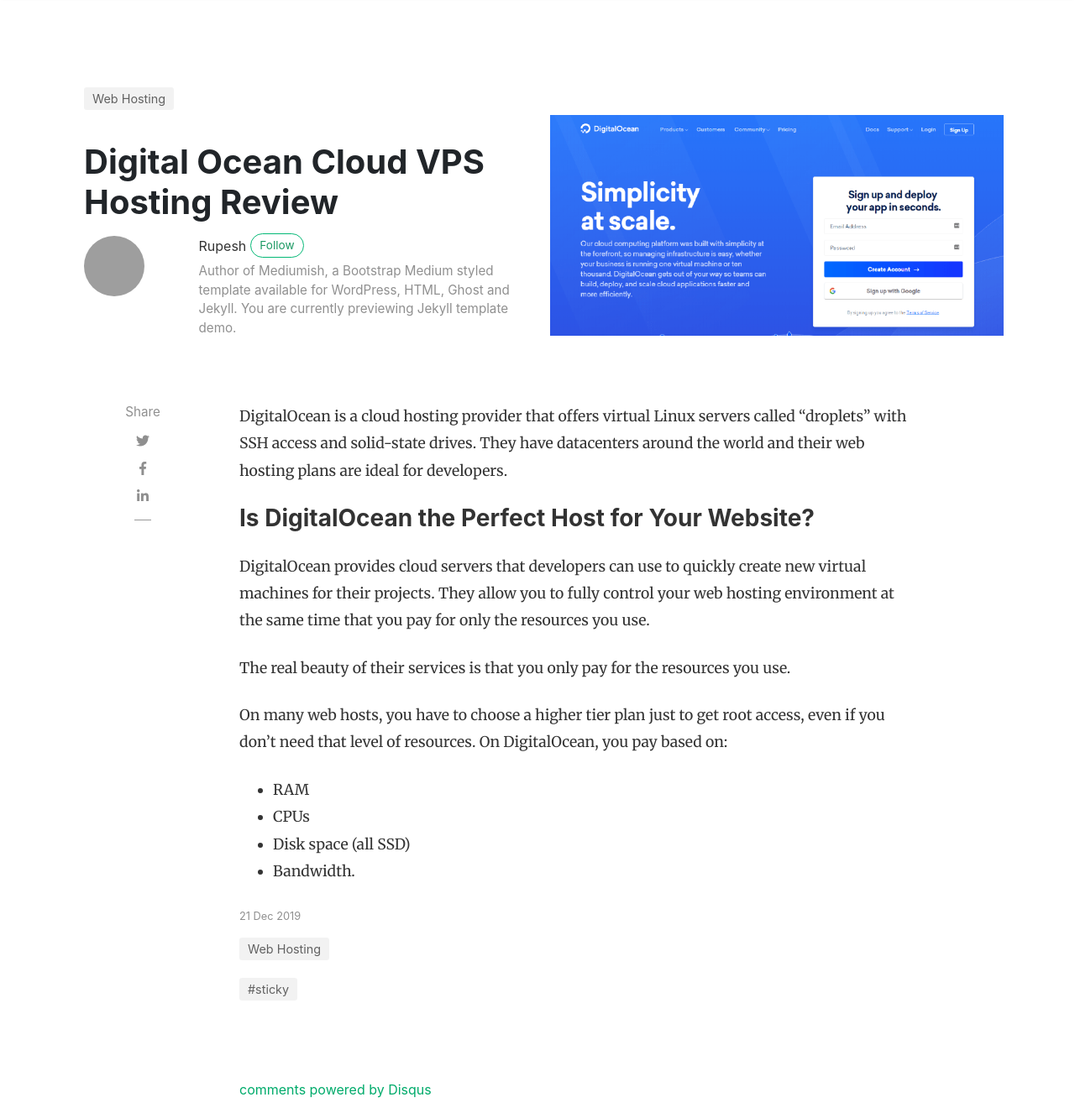
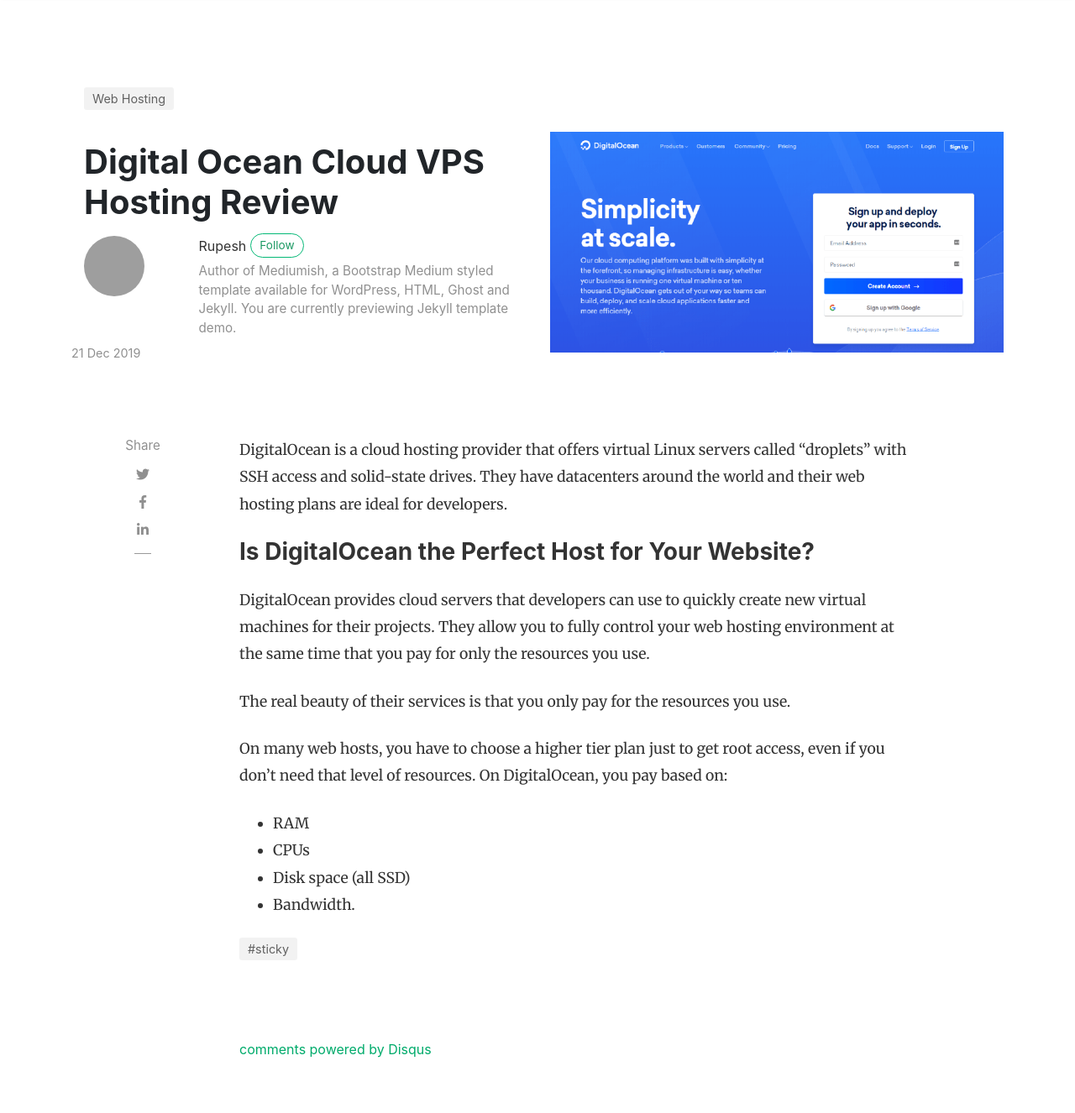
Before and after one commit to patilsab/rp, a Jekyll site: the page built from _posts/2019-12-21-digital-ocean-cloud-vps-hosting-review.md, in a window 1280 px wide and 1400 px high, cut to the strip 0-1326 px from the top of the window. Shown: the whole strip at 84% size. Built offline with Jekyll 4.4.1, drawn with Linux system fonts in a browser that asks for light colours; nearby versions of some CDN libraries; comment, search, counter and statistics services are not loaded; grey boxes are pictures that could not be loaded.

Commit message:
Update post.html

```diff
--- a/_layouts/post.html
+++ b/_layouts/post.html
@@ -40,6 +40,17 @@ post_class: post-template
                         <a target="_blank" class="link-dark" href="{{ author.web }}">{{ author.display_name }}</a><a target="_blank" href="{{ author.twitter }}" class="btn follow">Follow</a>
                         <span class="author-description">{{ author.description }}</span>
                     </div>
+
+            <!-- Post Date -->
+            <p>
+            <small>
+                <span class="post-date"><time class="post-date" datetime="{{ page.date | date:"%Y-%m-%d" }}">{{ page.date | date_to_string }}</time></span>
+                {% if page.last_modified_at %}
+                (Updated: <time datetime="{{ page.last_modified_at | date_to_xmlschema }}" itemprop="dateModified">{{ page.last_modified_at | date: "%b %-d, %Y" }}</time>)
+                {% endif %}
+                </small>
+            </p>
+
                 </div>
                 {% endif %}
 		</div>
@@ -108,28 +119,6 @@ post_class: post-template
             </div>
             {% endif %}
 
-            <!-- Post Date -->
-            <p>
-            <small>
-                <span class="post-date"><time class="post-date" datetime="{{ page.date | date:"%Y-%m-%d" }}">{{ page.date | date_to_string }}</time></span>
-                {% if page.last_modified_at %}
-                (Updated: <time datetime="{{ page.last_modified_at | date_to_xmlschema }}" itemprop="dateModified">{{ page.last_modified_at | date: "%b %-d, %Y" }}</time>)
-                {% endif %}
-                </small>
-            </p>
-
-            <!-- Post Categories -->
-            <div class="after-post-cats">
-                <ul class="tags mb-4">
-                    {% assign sortedCategories = page.categories | sort %}
-                    {% for category in sortedCategories %}
-                    <li>
-                        <a class="smoothscroll" href="{{site.baseurl}}/categories#{{ category | replace: " ","-" }}">{{ category }}</a>
-                    </li>
-                    {% endfor %}
-                </ul>
-            </div>
-            <!-- End Categories -->
 
             <!-- Post Tags -->
             <div class="after-post-tags">
```
